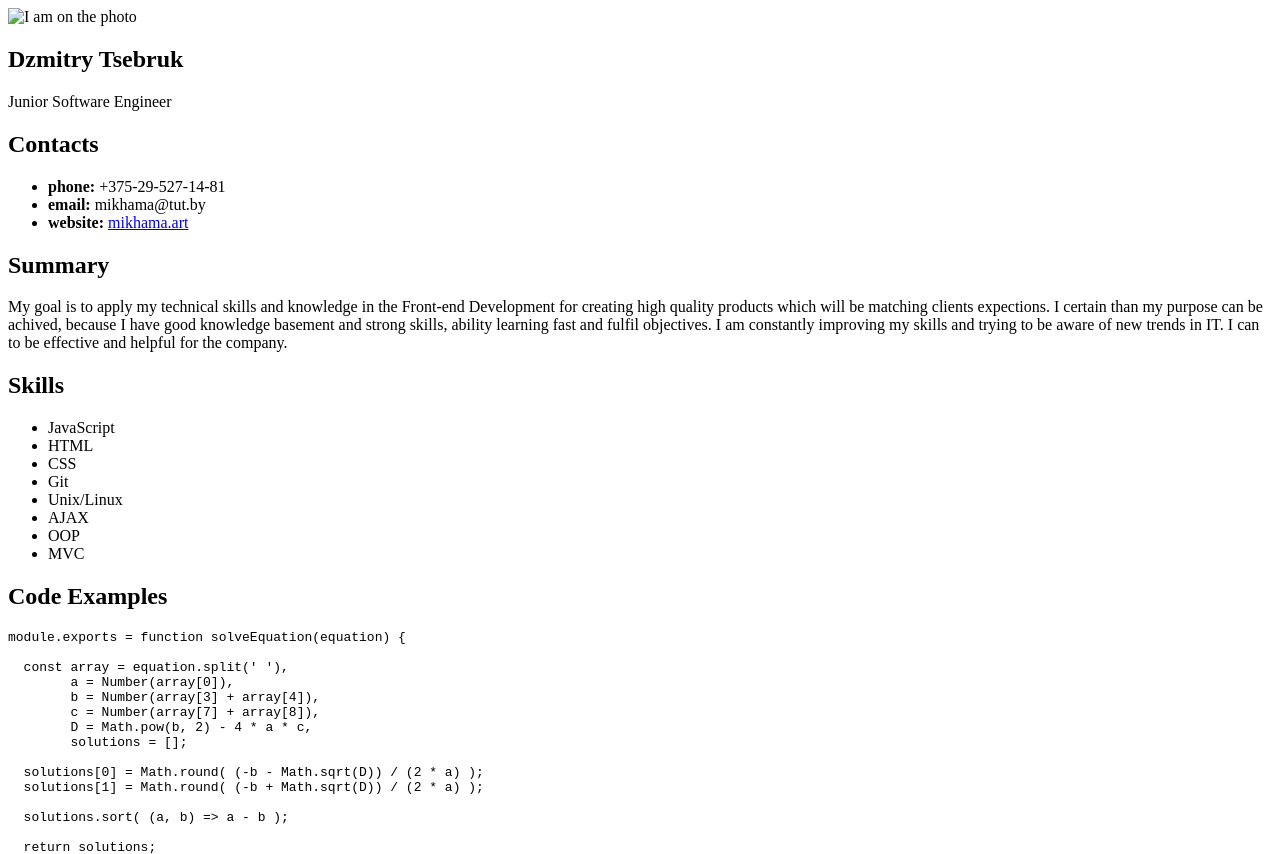
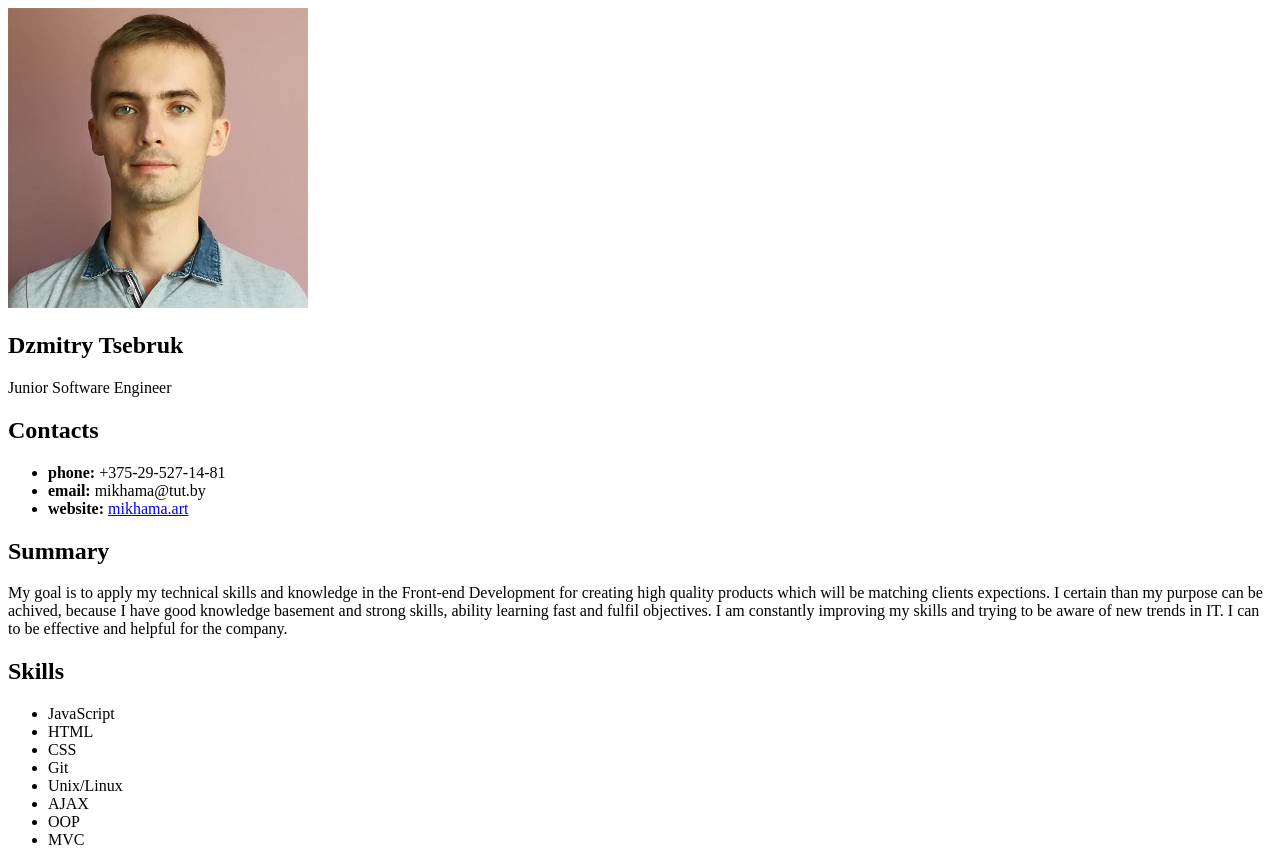
Before and after one commit to mikhama/rsschool-codejam1-cv, a plain HTML site: page index.html in a window 1280 px wide. Shown: the top 854 px of the page. Drawn offline with Linux system fonts and the light colour scheme.

Commit message:
feat: add image

```diff
--- a/index.html
+++ b/index.html
@@ -7,7 +7,7 @@
 </head>
 <body>
   <article>
-    <img src="avatar.jpg" alt="I am on the photo" width="300" height="300">
+    <img src="images/avatar.jpg" alt="I am on the photo" width="300" height="300">
     <h1>Dzmitry Tsebruk</h1>
     <p>Junior Software Engineer</p>
   </article>
```
Also changed, not shown: images/avatar.jpg (added).
